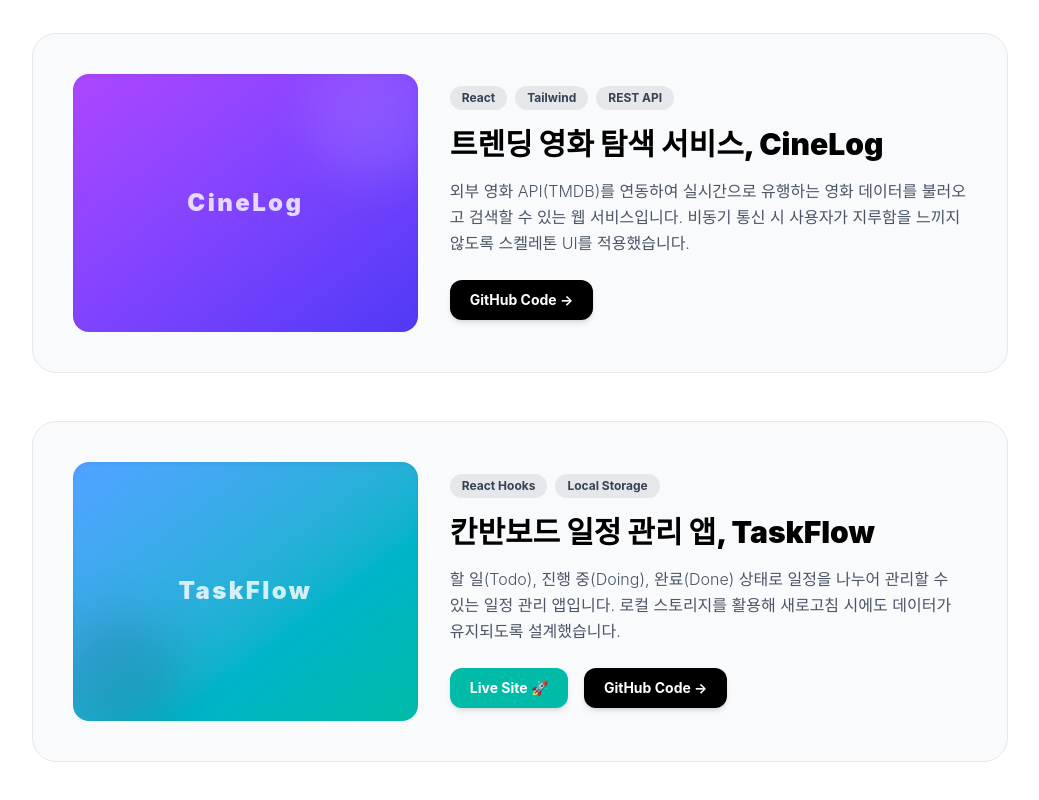
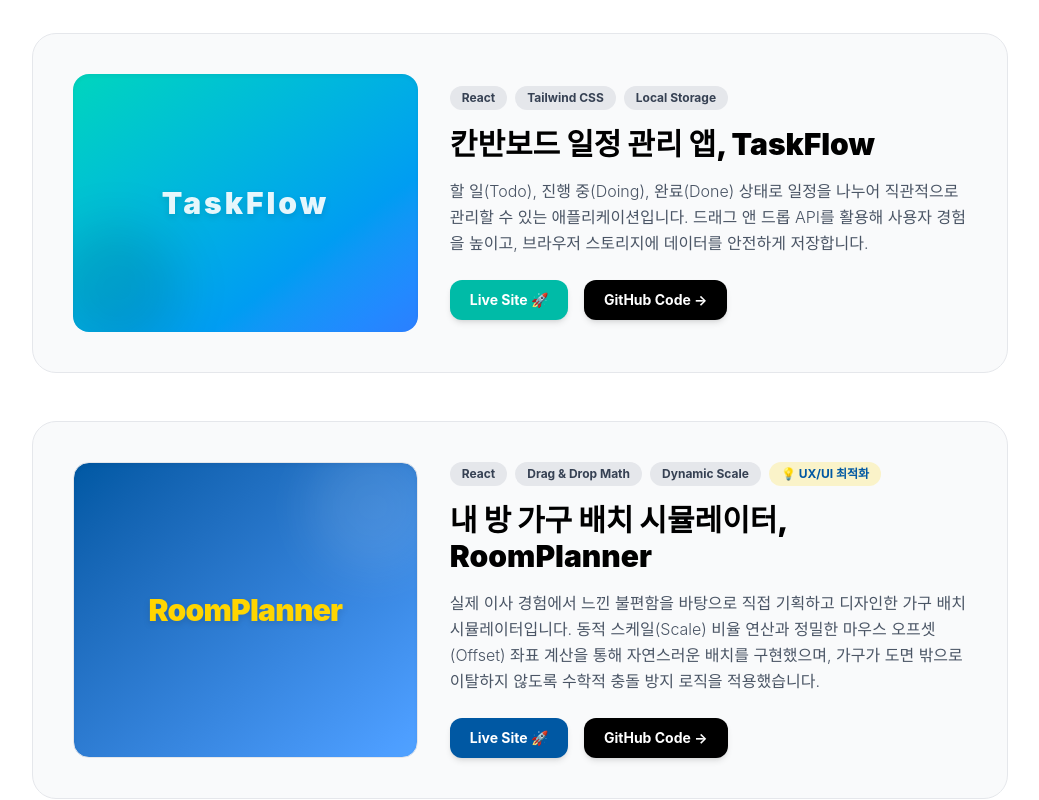
Before and after one commit to kimyvwol-beep/portfolio, a React app: page / in a window 1280 px wide. Shown: the part 2100-2900 px from the top of the page, without its empty margins (120-1159 px from the left). Built offline with nearby package versions, Linux system fonts and the light colour scheme; the HTML template or start-up script is replaced by a standard one.

Commit message:
룸플래너 프로젝트 추가

```diff
--- a/src/App.jsx
+++ b/src/App.jsx
@@ -3,7 +3,6 @@
 export default function App() {
   const [isDarkMode, setIsDarkMode] = useState(true);
 
-  // HTML 태그 다크모드 강제 적용 및 배경색 고정
   useEffect(() => {
     if (isDarkMode) {
       document.documentElement.classList.add('dark');
@@ -14,7 +13,6 @@
     }
   }, [isDarkMode]);
 
-  // 스크롤 애니메이션 훅 (블러 + 페이드인)
   const useScrollAnimation = () => {
     const elementRef = useRef(null);
     useEffect(() => {
@@ -49,11 +47,10 @@
   return (
     <div className="min-h-screen bg-white dark:bg-black text-black dark:text-white font-sans transition-colors duration-700 relative overflow-hidden">
 
-      {/* 앰비언트 라이트 (네온 조명) */}
       <div className="fixed top-[-10%] left-[-10%] w-[40%] h-[40%] rounded-full bg-purple-600/20 blur-[150px] pointer-events-none transition-opacity duration-1000 dark:opacity-100 opacity-0"></div>
       <div className="fixed bottom-[-10%] right-[-10%] w-[40%] h-[40%] rounded-full bg-blue-600/20 blur-[150px] pointer-events-none transition-opacity duration-1000 dark:opacity-100 opacity-0"></div>
 
-      {/* 1. 네비게이션 바 */}
+      {/* 네비게이션 바 */}
       <nav className="border-b border-gray-200 dark:border-gray-800 bg-white/80 dark:bg-black/80 backdrop-blur-xl sticky top-0 z-50 transition-colors duration-700">
         <div className="max-w-5xl mx-auto px-6 py-5 flex justify-between items-center">
           <span className="text-xl font-black tracking-widest bg-clip-text text-transparent bg-gradient-to-r from-gray-900 to-gray-500 dark:from-white dark:to-gray-400">
@@ -74,7 +71,7 @@
         </div>
       </nav>
 
-      {/* 2. 히어로 섹션 */}
+      {/* 히어로 섹션 */}
       <header ref={heroRef} className="relative py-32 md:py-48 text-center px-4 transition-all duration-[1200ms] ease-[cubic-bezier(0.16,1,0.3,1)] opacity-0 translate-y-12 blur-md">
         <div className="inline-block mb-6 px-4 py-1.5 rounded-full border border-purple-500/30 bg-purple-500/10 backdrop-blur-sm text-purple-600 dark:text-purple-300 text-xs font-bold tracking-widest uppercase shadow-[0_0_20px_rgba(168,85,247,0.2)]">
           Front-end Engineer
@@ -92,7 +89,7 @@
         </p>
       </header>
 
-      {/* 3. 코어 스킬 섹션 */}
+      {/* 코어 스킬 섹션 */}
       <section className="relative z-10 py-20 px-6 max-w-5xl mx-auto">
         <div ref={titleRef} className="mb-16 text-center md:text-left transition-all duration-1000 ease-[cubic-bezier(0.16,1,0.3,1)] opacity-0 translate-y-12 blur-md">
           <h2 className="text-xs font-bold tracking-widest uppercase text-gray-500 dark:text-gray-400 mb-3">Capabilities</h2>
@@ -131,7 +128,7 @@
               <ul className="space-y-3 text-sm md:text-base text-gray-700 dark:text-gray-400 font-light">
                 <li className="flex items-start gap-3"><span className="text-blue-600 dark:text-blue-400 mt-0.5">✦</span><span>useState, useEffect를 활용한 컴포넌트 라이프사이클 관리</span></li>
                 <li className="flex items-start gap-3"><span className="text-blue-600 dark:text-blue-400 mt-0.5">✦</span><span>가독성을 고려한 컴포넌트 분리 및 효율적 구조 설계</span></li>
-                <li className="flex items-start gap-3"><span className="text-blue-600 dark:text-blue-400 mt-0.5">✦</span><span>React Router를 이용한 매끄러운 SPA 라우팅 구현</span></li>
+                <li className="flex items-start gap-3"><span className="text-blue-600 dark:text-blue-400 mt-0.5">✦</span><span>복잡한 상태 관리를 위한 커스텀 훅 및 상태 전달 최적화</span></li>
               </ul>
             </div>
           </div>
@@ -174,7 +171,7 @@
         </div>
       </section>
 
-      {/* 4. 프로젝트 섹션 */}
+      {/* 프로젝트 섹션 */}
       <section className="relative z-10 py-24 px-6 max-w-5xl mx-auto border-t border-gray-200/50 dark:border-gray-800/50 mt-12">
         <div ref={projTitleRef} className="mb-16 text-center md:text-left transition-all duration-1000 ease-[cubic-bezier(0.16,1,0.3,1)] opacity-0 translate-y-12 blur-md">
           <h2 className="text-xs font-bold tracking-widest uppercase text-purple-500 dark:text-purple-400 mb-3">Featured Projects</h2>
@@ -183,56 +180,25 @@
 
         <div className="space-y-12">
 
-          {/* 프로젝트 1: CineLog */}
-          <div ref={proj1Ref} className="group relative bg-gray-50 dark:bg-gray-900 border border-gray-200 dark:border-gray-800 rounded-3xl p-6 md:p-10 flex flex-col md:flex-row gap-8 transition-all duration-1000 ease-out opacity-0 translate-y-12 blur-md hover:border-purple-300 dark:hover:border-purple-500/50 hover:shadow-xl">
-            <div className="w-full md:w-2/5 aspect-[4/3] rounded-2xl bg-gradient-to-br from-purple-500 to-indigo-600 flex items-center justify-center overflow-hidden shadow-inner relative">
-              <span className="text-white/80 font-black text-2xl tracking-widest z-10">CineLog</span>
-              <div className="absolute w-32 h-32 bg-white/10 rounded-full blur-xl top-[-20px] right-[-20px]"></div>
-            </div>
-
-            <div className="w-full md:w-3/5 flex flex-col justify-center">
-              <div className="flex gap-2 mb-4">
-                <span className="px-3 py-1 bg-gray-200 dark:bg-gray-800 text-xs font-bold rounded-full text-gray-700 dark:text-gray-300">React</span>
-                <span className="px-3 py-1 bg-gray-200 dark:bg-gray-800 text-xs font-bold rounded-full text-gray-700 dark:text-gray-300">Tailwind</span>
-                <span className="px-3 py-1 bg-gray-200 dark:bg-gray-800 text-xs font-bold rounded-full text-gray-700 dark:text-gray-300">REST API</span>
-              </div>
-              <h3 className="text-2xl md:text-3xl font-black mb-4">트렌딩 영화 탐색 서비스, CineLog</h3>
-              <p className="text-gray-600 dark:text-gray-300 font-light leading-relaxed mb-6">
-                외부 영화 API(TMDB)를 연동하여 실시간으로 유행하는 영화 데이터를 불러오고 검색할 수 있는 웹 서비스입니다.
-                비동기 통신 시 사용자가 지루함을 느끼지 않도록 스켈레톤 UI를 적용했습니다.
-              </p>
-              <div className="flex gap-4">
-                <a
-                  href="https://github.com/kimyvwol-beep/cinelog"
-                  target="_blank"
-                  rel="noreferrer"
-                  className="px-5 py-2.5 bg-black dark:bg-white text-white dark:text-black text-sm font-bold rounded-xl hover:scale-105 transition-transform shadow-md"
-                >
-                  GitHub Code &rarr;
-                </a>
-              </div>
-            </div>
-          </div>
-
-          {/* 프로젝트 2: TaskFlow */}
-          <div ref={proj2Ref} className="group relative bg-gray-50 dark:bg-gray-900 border border-gray-200 dark:border-gray-800 rounded-3xl p-6 md:p-10 flex flex-col md:flex-row gap-8 transition-all duration-1000 ease-out opacity-0 translate-y-12 blur-md hover:border-blue-300 dark:hover:border-blue-500/50 hover:shadow-xl">
-            <div className="w-full md:w-2/5 aspect-[4/3] rounded-2xl bg-gradient-to-br from-blue-400 to-teal-500 flex items-center justify-center overflow-hidden shadow-inner relative">
-              <span className="text-white/80 font-black text-2xl tracking-widest z-10">TaskFlow</span>
+          {/* 프로젝트 1: TaskFlow */}
+          <div ref={proj1Ref} className="group relative bg-gray-50 dark:bg-gray-900 border border-gray-200 dark:border-gray-800 rounded-3xl p-6 md:p-10 flex flex-col md:flex-row gap-8 transition-all duration-1000 ease-out opacity-0 translate-y-12 blur-md hover:border-teal-300 dark:hover:border-teal-500/50 hover:shadow-xl">
+            <div className="w-full md:w-2/5 aspect-[4/3] rounded-2xl bg-gradient-to-br from-teal-400 to-blue-500 flex items-center justify-center overflow-hidden shadow-inner relative">
+              <span className="text-white/90 font-black text-3xl tracking-widest z-10 drop-shadow-md">TaskFlow</span>
               <div className="absolute w-32 h-32 bg-black/10 rounded-full blur-xl bottom-[-20px] left-[-20px]"></div>
             </div>
 
             <div className="w-full md:w-3/5 flex flex-col justify-center">
-              <div className="flex gap-2 mb-4">
-                <span className="px-3 py-1 bg-gray-200 dark:bg-gray-800 text-xs font-bold rounded-full text-gray-700 dark:text-gray-300">React Hooks</span>
+              <div className="flex gap-2 mb-4 flex-wrap">
+                <span className="px-3 py-1 bg-gray-200 dark:bg-gray-800 text-xs font-bold rounded-full text-gray-700 dark:text-gray-300">React</span>
+                <span className="px-3 py-1 bg-gray-200 dark:bg-gray-800 text-xs font-bold rounded-full text-gray-700 dark:text-gray-300">Tailwind CSS</span>
                 <span className="px-3 py-1 bg-gray-200 dark:bg-gray-800 text-xs font-bold rounded-full text-gray-700 dark:text-gray-300">Local Storage</span>
               </div>
               <h3 className="text-2xl md:text-3xl font-black mb-4">칸반보드 일정 관리 앱, TaskFlow</h3>
               <p className="text-gray-600 dark:text-gray-300 font-light leading-relaxed mb-6">
-                할 일(Todo), 진행 중(Doing), 완료(Done) 상태로 일정을 나누어 관리할 수 있는 일정 관리 앱입니다.
-                로컬 스토리지를 활용해 새로고침 시에도 데이터가 유지되도록 설계했습니다.
+                할 일(Todo), 진행 중(Doing), 완료(Done) 상태로 일정을 나누어 직관적으로 관리할 수 있는 애플리케이션입니다.
+                드래그 앤 드롭 API를 활용해 사용자 경험을 높이고, 브라우저 스토리지에 데이터를 안전하게 저장합니다.
               </p>
 
-              {/* 🚨 완성된 2개의 버튼 (Live Site + GitHub) */}
               <div className="flex gap-4">
                 <a
                   href="https://taskflow-inky-beta.vercel.app/"
@@ -251,14 +217,54 @@
                   GitHub Code &rarr;
                 </a>
               </div>
+            </div>
+          </div>
 
+          {/* 🔥 프로젝트 2: 대망의 Room Planner (유월님 기획 작품) */}
+          <div ref={proj2Ref} className="group relative bg-gray-50 dark:bg-gray-900 border border-gray-200 dark:border-gray-800 rounded-3xl p-6 md:p-10 flex flex-col md:flex-row gap-8 transition-all duration-1000 ease-out opacity-0 translate-y-12 blur-md hover:border-blue-500 dark:hover:border-blue-500/50 hover:shadow-xl">
+            <div className="w-full md:w-2/5 aspect-[4/3] rounded-2xl bg-gradient-to-br from-[#0058a3] to-blue-400 flex items-center justify-center overflow-hidden shadow-inner relative border border-gray-200 dark:border-gray-700">
+              <span className="text-[#ffd500] font-black text-3xl tracking-tight z-10 drop-shadow-md">RoomPlanner</span>
+              <div className="absolute w-32 h-32 bg-white/10 rounded-full blur-xl top-[-20px] right-[-20px]"></div>
+            </div>
+
+            <div className="w-full md:w-3/5 flex flex-col justify-center">
+              <div className="flex gap-2 mb-4 flex-wrap">
+                <span className="px-3 py-1 bg-gray-200 dark:bg-gray-800 text-xs font-bold rounded-full text-gray-700 dark:text-gray-300">React</span>
+                <span className="px-3 py-1 bg-gray-200 dark:bg-gray-800 text-xs font-bold rounded-full text-gray-700 dark:text-gray-300">Drag & Drop Math</span>
+                <span className="px-3 py-1 bg-gray-200 dark:bg-gray-800 text-xs font-bold rounded-full text-gray-700 dark:text-gray-300">Dynamic Scale</span>
+                <span className="px-3 py-1 bg-[#ffd500]/20 dark:bg-[#ffd500]/10 text-xs font-bold rounded-full text-[#0058a3] dark:text-[#ffd500]">💡 UX/UI 최적화</span>
+              </div>
+              <h3 className="text-2xl md:text-3xl font-black mb-4">내 방 가구 배치 시뮬레이터, RoomPlanner</h3>
+              <p className="text-gray-600 dark:text-gray-300 font-light leading-relaxed mb-6">
+                실제 이사 경험에서 느낀 불편함을 바탕으로 <strong>직접 기획하고 디자인한</strong> 가구 배치 시뮬레이터입니다.
+                동적 스케일(Scale) 비율 연산과 정밀한 마우스 오프셋(Offset) 좌표 계산을 통해 자연스러운 배치를 구현했으며, 가구가 도면 밖으로 이탈하지 않도록 수학적 충돌 방지 로직을 적용했습니다.
+              </p>
+
+              <div className="flex gap-4">
+                <a
+                  href="https://room-planner-dusky.vercel.app/"
+                  target="_blank"
+                  rel="noreferrer"
+                  className="px-5 py-2.5 bg-[#0058a3] text-white text-sm font-bold rounded-xl hover:scale-105 transition-transform shadow-md"
+                >
+                  Live Site 🚀
+                </a>
+                <a
+                  href="https://github.com/kimyvwol-beep/room-planner"
+                  target="_blank"
+                  rel="noreferrer"
+                  className="px-5 py-2.5 bg-black dark:bg-white text-white dark:text-black text-sm font-bold rounded-xl hover:scale-105 transition-transform shadow-md"
+                >
+                  GitHub Code &rarr;
+                </a>
+              </div>
             </div>
           </div>
 
         </div>
       </section>
 
-      {/* 5. 푸터 */}
+      {/* 푸터 */}
       <footer className="relative z-10 bg-white/50 dark:bg-black/50 backdrop-blur-md border-t border-gray-200 dark:border-gray-900 py-20 text-center px-4 transition-colors duration-700 mt-10">
         <h2 className="text-sm font-bold tracking-widest uppercase text-purple-500 dark:text-purple-400 mb-8">CONTACT ME</h2>
         <div className="flex flex-col md:flex-row justify-center items-center gap-8 text-base font-mono text-black dark:text-white">
```
